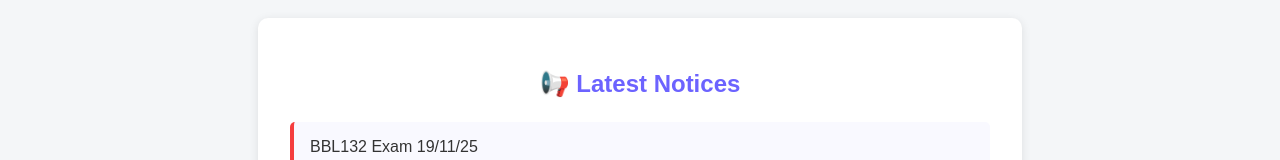
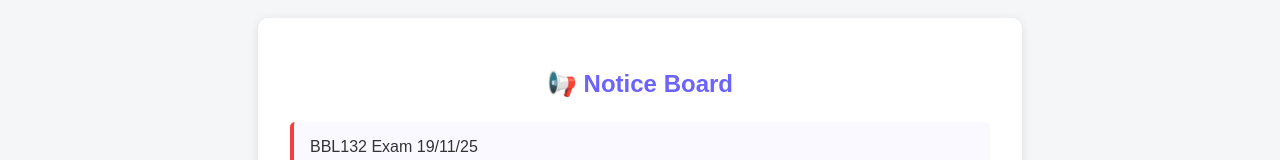
Before and after one commit to MohdAljafar/aljafariitd, a plain HTML site: page index.html in a window 1280 px wide. Shown: the part 179-339 px from the top of the page. Drawn offline with Linux system fonts and the light colour scheme.

Commit message:
Update index.html
del(x) change

```diff
--- a/index.html
+++ b/index.html
@@ -26,7 +26,7 @@
 
     <!-- 🗓️ Notice Board Section -->
     <section id="notice-board" class="notice-section">
-    <h2>📢 Latest Notices</h2>
+    <h2>📢 Notice Board</h2>
     <ul class="notice-list">
         <li id="imp">BBL132 Exam 19/11/25</li>
         <li id="imp">BBL131 Exam 20/11/25</li>
```
